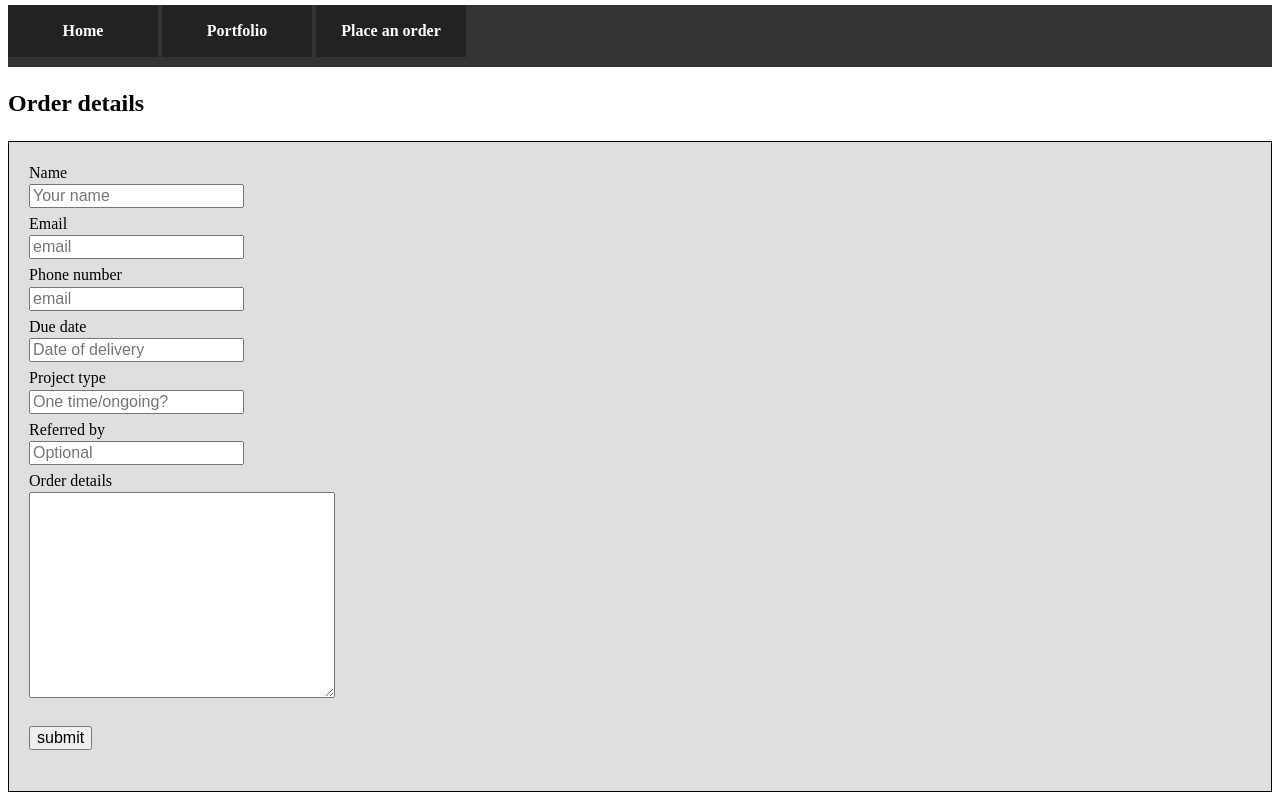
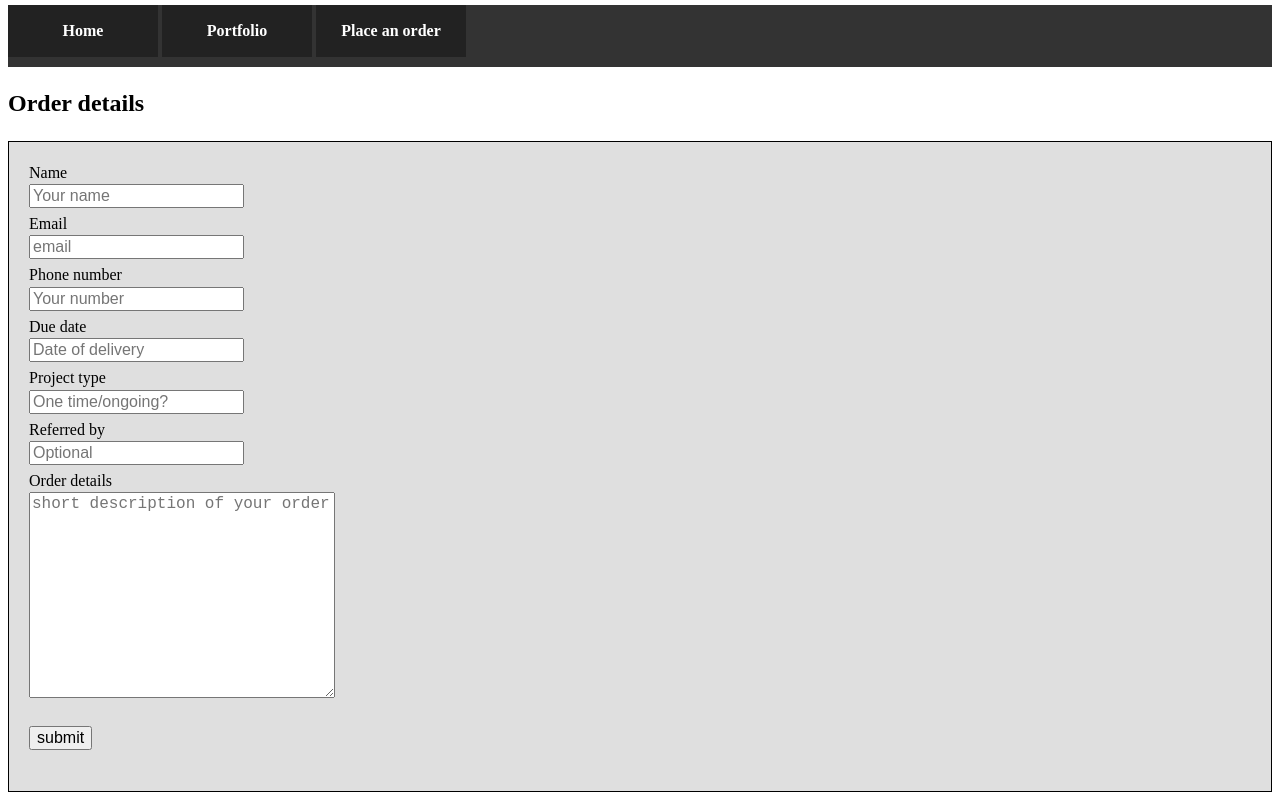
Before and after one commit to Pecky-graphics/peculiarsworld, a plain HTML site: page order.html in a window 1280 px wide. Shown: the part 111-923 px from the top of the page. Drawn offline with Linux system fonts and the light colour scheme.

Commit message:
Update order.html

```diff
--- a/order.html
+++ b/order.html
@@ -33,7 +33,7 @@
                 <input type="email"name="email" id="email" placeholder="email">
 
 <label for="Phone number ">Phone number</label>
-                <input type="Phone number"name="Phone number" id="Phone number " placeholder="email">
+                <input type="Phone number"name="Phone number" id="Phone number " placeholder="Your number ">
 
 <label for="Due date">Due date</label>
                 <input type="Due date"name="Due date" id="Due date" placeholder="Date of delivery ">
@@ -45,7 +45,7 @@
                 <input type="Referred by"name="Referred by" id="Referred by " placeholder="Optional ">
 
 <label for="Order details ">Order details </label>
-          <textarea name="Order details " id="Order details "></textarea>
+          <textarea name="Order details " id="Order details " placeholder="short description of your order "></textarea>
                 <p>
                 <input type="submit" value="submit" id="submit-button">
                   </p>
```
